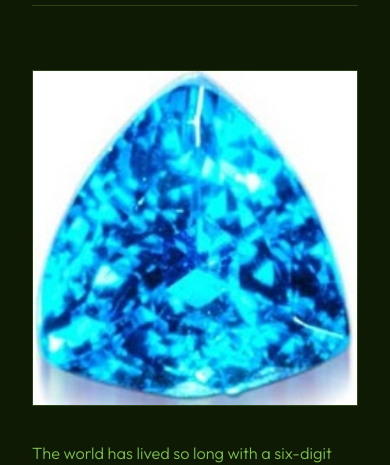
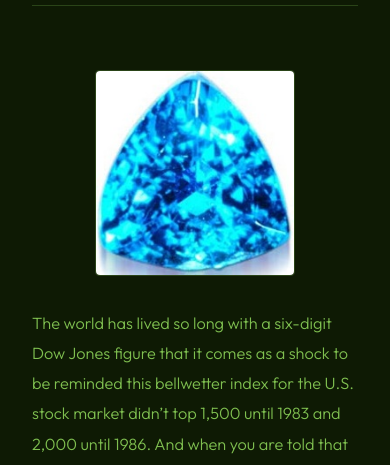
Before and after one commit to sahilsharma746/-davidas-new-next-js, a Next.js app: page /articles/paraiba-tourmaline in a window 390 px wide. Shown: the part 327-792 px from the top of the page. Built offline with nearby package versions, Linux system fonts and the light colour scheme; no server answers.

Commit message:
Article layout redesign (image left, text right) and bookshelf mobile fixes
- Float article image left with text wrapping on desktop, centered on mobile
- Fix bookshelf books overflowing outside the cabinet on mobile
- Fix mantel clock hand alignment with the dial hole

```diff
--- a/src/app/articles/[slug]/page.tsx
+++ b/src/app/articles/[slug]/page.tsx
@@ -59,9 +59,10 @@ export default async function ArticlePage({ params }: { params: Promise<Params>
           {a.date ? ` — ${a.date}` : ''}
         </div>
 
+        <div className="article-page__content">
           {a.image && (
             <div className="article-page__image">
-            <Img src={a.image} alt={a.title} sizes="(max-width: 600px) 90vw, 400px" priority />
+              <Img src={a.image} alt={a.title} sizes="(max-width: 600px) 200px, 380px" priority />
             </div>
           )}
 
@@ -69,6 +70,7 @@ export default async function ArticlePage({ params }: { params: Promise<Params>
             className="article-page__body"
             dangerouslySetInnerHTML={{ __html: a.content }}
           />
+        </div>
 
         <div className="article-page__footer">
           <Link href="/gems-gemology" className="btn btn--outline">
--- a/src/styles/article.css
+++ b/src/styles/article.css
@@ -54,16 +54,24 @@
   color: var(--color-accent);
 }
 
+.article-page__content {
+  overflow: hidden;
+}
+
 .article-page__image {
-  max-width: 400px;
-  margin-bottom: var(--space-md);
+  float: left;
+  max-width: 380px;
+  margin: 0.25rem var(--space-md) var(--space-sm) 0;
   border: 1px solid var(--color-border);
+  border-radius: 4px;
+  shape-outside: margin-box;
 }
 
 .article-page__image img {
   width: 100%;
   height: auto;
   display: block;
+  border-radius: 4px;
 }
 
 .article-page__body {
@@ -71,6 +79,14 @@
   color: var(--color-text-muted);
   font-size: 1.02rem;
   line-height: 1.85;
+}
+
+@media (max-width: 640px) {
+  .article-page__image {
+    float: none;
+    max-width: 200px;
+    margin: 0 auto var(--space-md);
+  }
 }
 
 .article-page__body p {
```
Also changed, not shown: src/styles/bookshelf.css (+15 -5 lines). Lines whose indentation alone changed are shown as unchanged.
